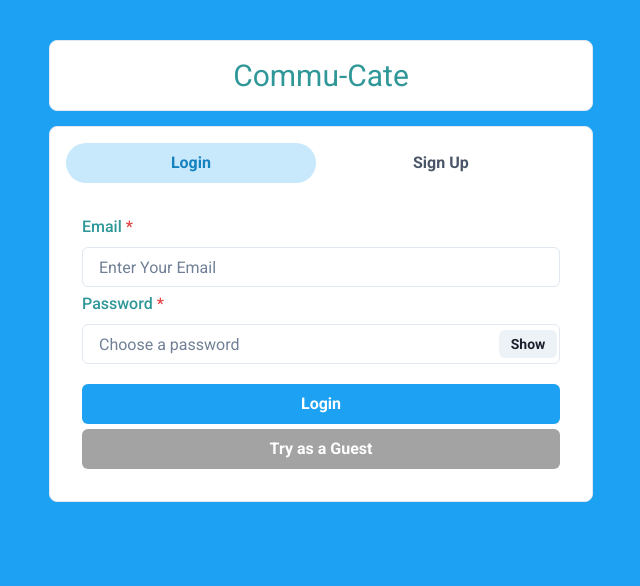
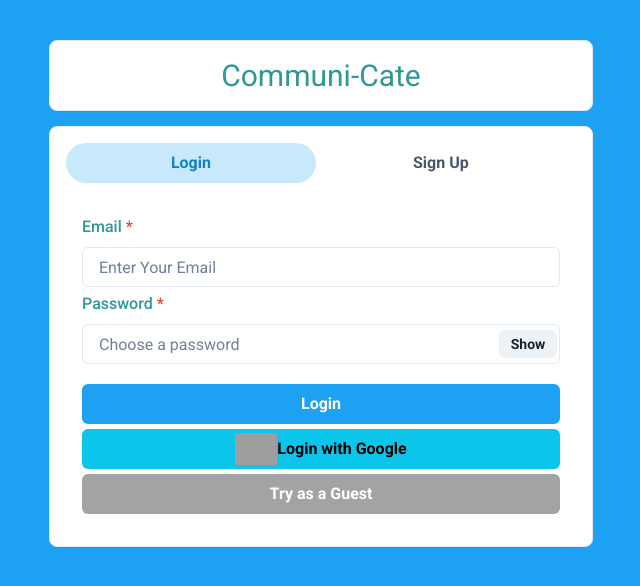
Before and after one commit to kuttu101996/chatApp_dev_forntend, a React (Create React App) app: page /home in a window 1280 px wide. Shown: the top 586 px of the page, without its empty margins (319-959 px from the left). Built offline with nearby package versions, Linux system fonts and the light colour scheme; grey boxes are pictures that could not be loaded.

Commit message:
login with Google

```diff
--- a/public/index.html
+++ b/public/index.html
@@ -28,7 +28,7 @@
       work correctly both with client-side routing and a non-root public URL.
       Learn how to configure a non-root public URL by running `npm run build`.
     -->
-    <title>Commu-Cate</title>
+    <title>Communi-Cate</title>
   </head>
   <body>
     <noscript>You need to enable JavaScript to run this app.</noscript>
--- a/src/Components/Home.jsx
+++ b/src/Components/Home.jsx
@@ -27,7 +27,7 @@ const Home = () => {
         borderRadius="lg"
         borderWidth="1px"
       >
-        <Text fontSize="3xl">Commu-Cate</Text>
+        <Text fontSize="3xl">Communi-Cate</Text>
       </Box>
       <Box bg={"white"} w="100%" p={4} borderRadius="lg" borderWidth="1px">
         <Tabs variant="soft-rounded" colorScheme="twitter">
--- a/src/Components/Login.jsx
+++ b/src/Components/Login.jsx
@@ -41,7 +41,7 @@ const Login = () => {
         email,
         password,
       };
-      await fetch(`https://cc-qzzn.onrender.com/api/user/login`, {
+      await fetch(`https://cc-yqsx.onrender.com/api/user/login`, {
         method: "POST",
         headers: {
           "Content-type": "application/json",
@@ -154,6 +154,21 @@ const Login = () => {
       </Button>
       <Button
         variant="solid"
+        colorScheme="cyan"
+        width="100%"
+        onClick={() => {
+          alert("On going process");
+        }}
+      >
+        <img
+          style={{ width: "42px" }}
+          src="https://cdn1.iconfinder.com/data/icons/google-s-logo/150/Google_Icons-09-512.png"
+          alt="Google"
+        />
+        Login with Google
+      </Button>
+      <Button
+        variant="solid"
         colorScheme="blackAlpha"
         width="100%"
         onClick={() => {
--- a/src/Components/Signup.jsx
+++ b/src/Components/Signup.jsx
@@ -121,7 +121,7 @@ const Signup = () => {
       };
       // comm-u-cate.onrender.com
       const { data } = await axios.post(
-        `https://cc-qzzn.onrender.com/api/user/register`,
+        `https://cc-yqsx.onrender.com/api/user/register`,
         { name, email, password, pic },
         head
       );
--- a/src/Components/chatCompo/MyChats.jsx
+++ b/src/Components/chatCompo/MyChats.jsx
@@ -28,7 +28,7 @@ const MyChats = ({ fetchAgain }) => {
         },
       };
       const { data } = await axios.get(
-        "https://cc-qzzn.onrender.com/api/chat",
+        "https://cc-yqsx.onrender.com/api/chat",
         config
       );
       setChats(data);
--- a/src/Components/chatCompo/SingleChat.jsx
+++ b/src/Components/chatCompo/SingleChat.jsx
@@ -20,7 +20,7 @@ import io from "socket.io-client";
 import Lottie from "lottie-react";
 import typingAnni from "../../animation/typing.json";
 
-const ENDPOINT = "https://cc-qzzn.onrender.com/";
+const ENDPOINT = "https://cc-yqsx.onrender.com/";
 var socket, selectedChatCompare;
 
 const SingleChat = ({ fetchAgain, setFetchAgain }) => {
@@ -45,7 +45,7 @@ const SingleChat = ({ fetchAgain, setFetchAgain }) => {
           },
         };
         const { data } = await axios.post(
-          "https://cc-qzzn.onrender.com/api/message",
+          "https://cc-yqsx.onrender.com/api/message",
           {
             content: newMessage,
             chatId: selectedChat._id,
@@ -80,7 +80,7 @@ const SingleChat = ({ fetchAgain, setFetchAgain }) => {
         },
       };
       const { data } = await axios.get(
-        `https://cc-qzzn.onrender.com/api/message/${selectedChat._id}`,
+        `https://cc-yqsx.onrender.com/api/message/${selectedChat._id}`,
         config
       );
       setMessages(data);
--- a/src/Components/miscellaneous/GroupChatModal.jsx
+++ b/src/Components/miscellaneous/GroupChatModal.jsx
@@ -44,7 +44,7 @@ const GroupChatModal = ({ children }) => {
         },
       };
       const { data } = await axios.get(
-        `https://cc-qzzn.onrender.com/api/user?search=${query}`,
+        `https://cc-yqsx.onrender.com/api/user?search=${query}`,
         config
       );
       setLoading(false);
@@ -142,7 +142,7 @@ const GroupChatModal = ({ children }) => {
       };
 
       const { data } = await axios.post(
-        `https://cc-qzzn.onrender.com/api/chat/group`,
+        `https://cc-yqsx.onrender.com/api/chat/group`,
         {
           name: groupChatName,
           users: JSON.stringify(selectedUsers.map((ele) => ele._id)),
--- a/src/Components/miscellaneous/SideComing.jsx
+++ b/src/Components/miscellaneous/SideComing.jsx
@@ -72,7 +72,7 @@ const SideComing = () => {
         },
       };
       const { data } = await axios.get(
-        `https://cc-qzzn.onrender.com/api/user?search=${search}`,
+        `https://cc-yqsx.onrender.com/api/user?search=${search}`,
         config
       );
       setLoading(false);
@@ -100,7 +100,7 @@ const SideComing = () => {
         },
       };
       const { data } = await axios.post(
-        `https://cc-qzzn.onrender.com/api/chat`,
+        `https://cc-yqsx.onrender.com/api/chat`,
         { userId },
         config
       );
@@ -126,7 +126,7 @@ const SideComing = () => {
     setLoading(true);
     try {
       const token = JSON.parse(localStorage.getItem("userInfo"))?.token;
-      await fetch(`https://cc-qzzn.onrender.com/api/user/deleteAccount`, {
+      await fetch(`https://cc-yqsx.onrender.com/api/user/deleteAccount`, {
         method: "DELETE",
         headers: {
           authorization: `bearer ${token}`,
--- a/src/Components/miscellaneous/UpdateGroupChatModal.jsx
+++ b/src/Components/miscellaneous/UpdateGroupChatModal.jsx
@@ -54,7 +54,7 @@ const UpdateGroupChatModal = ({ fetchAgain, setFetchAgain, fetchMessages }) => {
         },
       };
       const { data } = await axios.put(
-        `https://cc-qzzn.onrender.com/api/chat/removefromgroup`,
+        `https://cc-yqsx.onrender.com/api/chat/removefromgroup`,
         {
           chatId: selectedChat._id,
           userId: userToRemove._id,
@@ -111,7 +111,7 @@ const UpdateGroupChatModal = ({ fetchAgain, setFetchAgain, fetchMessages }) => {
         },
       };
       const { data } = await axios.put(
-        `https://cc-qzzn.onrender.com/api/chat/addToGroup`,
+        `https://cc-yqsx.onrender.com/api/chat/addToGroup`,
         {
           chatId: selectedChat._id,
           userId: userToAdd._id,
@@ -146,7 +146,7 @@ const UpdateGroupChatModal = ({ fetchAgain, setFetchAgain, fetchMessages }) => {
         },
       };
       const { data } = await axios.put(
-        `https://cc-qzzn.onrender.com/api/chat/rename`,
+        `https://cc-yqsx.onrender.com/api/chat/rename`,
         {
           chatId: selectedChat._id,
           chatName: groupChatName,
@@ -182,7 +182,7 @@ const UpdateGroupChatModal = ({ fetchAgain, setFetchAgain, fetchMessages }) => {
         },
       };
       const { data } = await axios.get(
-        `https://cc-qzzn.onrender.com/api/user?search=${query}`,
+        `https://cc-yqsx.onrender.com/api/user?search=${query}`,
         config
       );
       setLoading(false);
```
Also changed, not shown: public/Google_Icon.webp (added).
